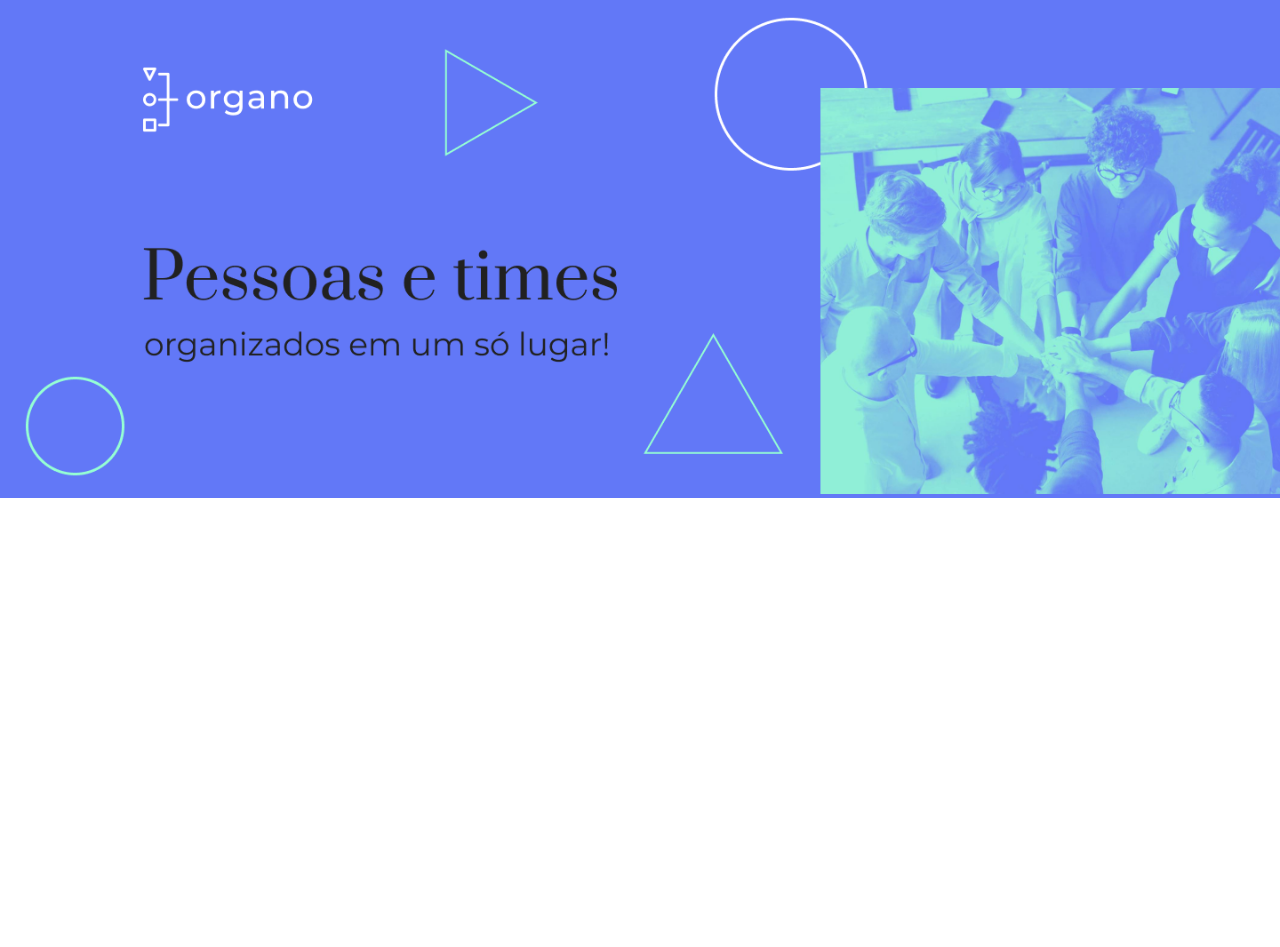
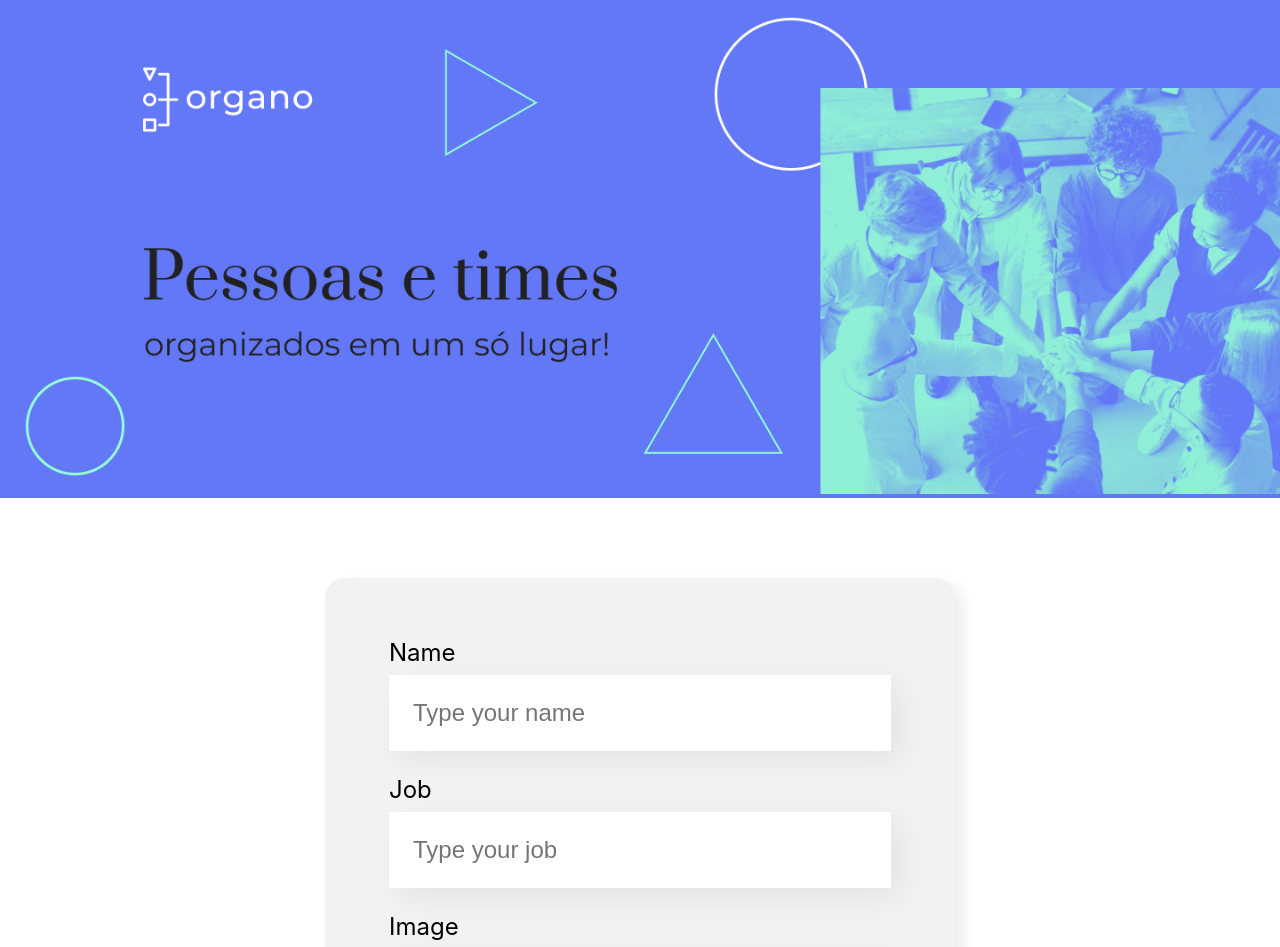
Before and after one commit to tiffany-philippi/organo, a React (Create React App) app: page / in a window 1280 px wide. Shown: the top 947 px of the page. Before the commit the page ends 800 px from the top, so only its background shows below. Built offline with nearby package versions, Linux system fonts and the light colour scheme.

Commit message:
removing unnecessary files + adding form

```diff
--- a/src/App.css
+++ /dev/null
@@ -1,38 +0,0 @@
-.App {
-  text-align: center;
-}
-
-.App-logo {
-  height: 40vmin;
-  pointer-events: none;
-}
-
-@media (prefers-reduced-motion: no-preference) {
-  .App-logo {
-    animation: App-logo-spin infinite 20s linear;
-  }
-}
-
-.App-header {
-  background-color: #282c34;
-  min-height: 100vh;
-  display: flex;
-  flex-direction: column;
-  align-items: center;
-  justify-content: center;
-  font-size: calc(10px + 2vmin);
-  color: white;
-}
-
-.App-link {
-  color: #61dafb;
-}
-
-@keyframes App-logo-spin {
-  from {
-    transform: rotate(0deg);
-  }
-  to {
-    transform: rotate(360deg);
-  }
-}
--- a/src/App.js
+++ b/src/App.js
@@ -1,10 +1,11 @@
-import './App.css';
-import Banner from './components/Banner/Banner';
+import Banner from "./components/Banner";
+import Form from "./components/Form";
 
 function App() {
   return (
     <div className="App">
-      <Banner/>
+      <Banner />
+      <Form />
     </div>
   );
 }
--- a/src/components/Banner/Banner.css
+++ b/src/components/Banner/Banner.css
@@ -3,6 +3,6 @@
     text-align: center;
 }
 
-.banner .banner-img {
+.banner .banner__img {
     max-width: 100%;
 }
--- a/src/components/Banner/Banner.js
+++ b/src/components/Banner/index.js
@@ -1,9 +1,9 @@
 import './Banner.css';
 
-function Banner() {
+const Banner = () => {
     return (
         <header className='banner'>
-            <img className='banner-img' src="/img/banner.png" alt="Main Banner of this page"/>
+            <img className='banner__img' src="/img/banner.png" alt="Main Banner of this page"/>
         </header>
     );
 }
--- /dev/null
+++ b/src/components/Form/Form.css
@@ -0,0 +1,13 @@
+.form {
+    display: flex;
+    justify-content: center;
+    margin: 80px 0;
+}
+
+.form__fields {
+    max-width: 80%;
+    background-color: #F2F2F2;
+    border-radius: 20px;
+    padding: 36px 64px;
+    box-shadow: 8px 8px 16px rgba(0, 0, 0, 0.08);
+}
--- /dev/null
+++ b/src/components/Form/index.js
@@ -0,0 +1,16 @@
+import InputText from "../InputText";
+import "./Form.css";
+
+const Form = () => {
+  return (
+    <section className="form">
+      <form className="form__fields">
+        <InputText label="name" />
+        <InputText label="job" />
+        <InputText type="file" label="image" />
+      </form>
+    </section>
+  );
+};
+
+export default Form;
--- /dev/null
+++ b/src/components/InputText/InputText.css
@@ -0,0 +1,18 @@
+.inputText {
+    margin: 24px 0;
+}
+.inputText__label {
+    display: block;
+    margin-bottom: 8px;
+    font-size: 24px;
+    text-transform: capitalize;
+}
+.inputText__input {
+    background-color: #fff;
+    box-shadow: 10px 10px 30px rgba(0, 0, 0, 0.06);
+    width: 100%;
+    border: none;
+    font-size: 24px;
+    padding: 24px;
+    box-sizing: border-box;
+}
--- /dev/null
+++ b/src/components/InputText/index.js
@@ -0,0 +1,16 @@
+import "./InputText.css";
+
+const InputText = (props) => {
+  return (
+    <div className="inputText">
+      <label className="inputText__label">{props.label}</label>
+      <input
+        type={props.type ?? "text"}
+        className="inputText__input"
+        placeholder={`Type your ${props.label}`}
+      />
+    </div>
+  );
+};
+
+export default InputText;
--- a/src/index.js
+++ b/src/index.js
@@ -2,7 +2,6 @@ import React from 'react';
 import ReactDOM from 'react-dom/client';
 import './index.css';
 import App from './App';
-import reportWebVitals from './reportWebVitals';
 
 const root = ReactDOM.createRoot(document.getElementById('root'));
 root.render(
@@ -10,8 +9,3 @@ root.render(
     <App />
   </React.StrictMode>
 );
-
-// If you want to start measuring performance in your app, pass a function
-// to log results (for example: reportWebVitals(console.log))
-// or send to an analytics endpoint. Learn more: https://bit.ly/CRA-vitals
-reportWebVitals();
--- a/src/reportWebVitals.js
+++ /dev/null
@@ -1,13 +0,0 @@
-const reportWebVitals = onPerfEntry => {
-  if (onPerfEntry && onPerfEntry instanceof Function) {
-    import('web-vitals').then(({ getCLS, getFID, getFCP, getLCP, getTTFB }) => {
-      getCLS(onPerfEntry);
-      getFID(onPerfEntry);
-      getFCP(onPerfEntry);
-      getLCP(onPerfEntry);
-      getTTFB(onPerfEntry);
-    });
-  }
-};
-
-export default reportWebVitals;
```
Also changed, not shown: src/setupTests.js (deleted, +0 -5 lines), src/logo.svg (deleted), 1 other file (tests, documents, lock files or other folders).
